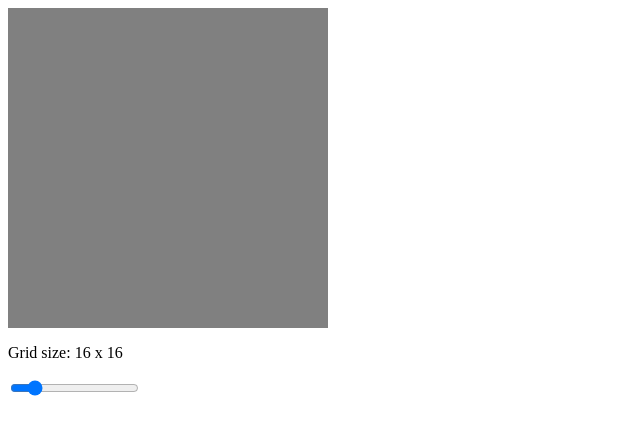
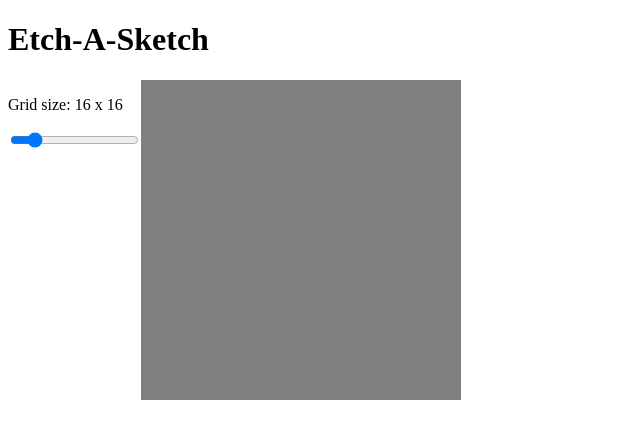
Before and after one commit to xinweny/etch-a-sketch, a plain HTML site: page index.html in a window 1280 px wide. Shown: the whole page, without its empty margins (0-640 px from the left). Drawn offline with Linux system fonts and the light colour scheme.

Commit message:
Reorganize HTML layout

```diff
--- a/index.html
+++ b/index.html
@@ -8,10 +8,18 @@
     <script src="./main.js" defer></script>
 </head>
 <body>
-    <div class="grid"></div>
-    <div class="slide-container">
-        <p id="dimension">Grid size: 16 x 16</p>
-        <input type="range" min="1" max="100" value="16" class="slider" id="slider">
-      </div>
+    <div class="header">
+        <h1>Etch-A-Sketch</h1>
+    </div>
+    <div class="content">
+        <div class="options">
+            <div class="slide-container">
+                <p id="dimension">Grid size: 16 x 16</p>
+                <input type="range" min="1" max="100" value="16" class="slider" id="slider">
+            </div>
+        </div>
+        <div class="grid"></div>
+    </div>
+    <div class="footer"></div>
 </body>
 </html>
--- a/style.css
+++ b/style.css
@@ -9,3 +9,7 @@
     background-color: gray;
     user-select: none;
 }
+
+.content {
+    display: flex;
+}
```
